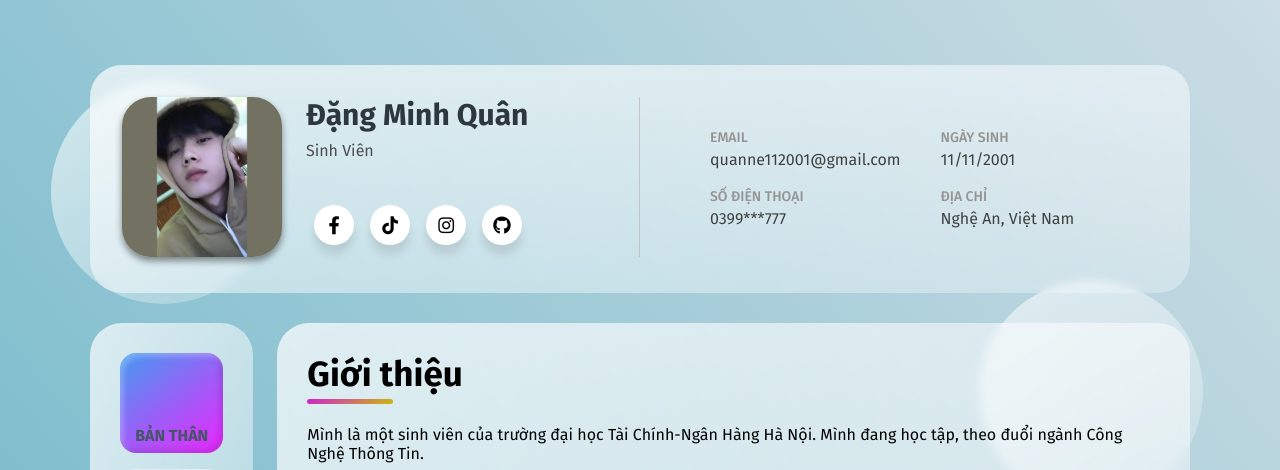
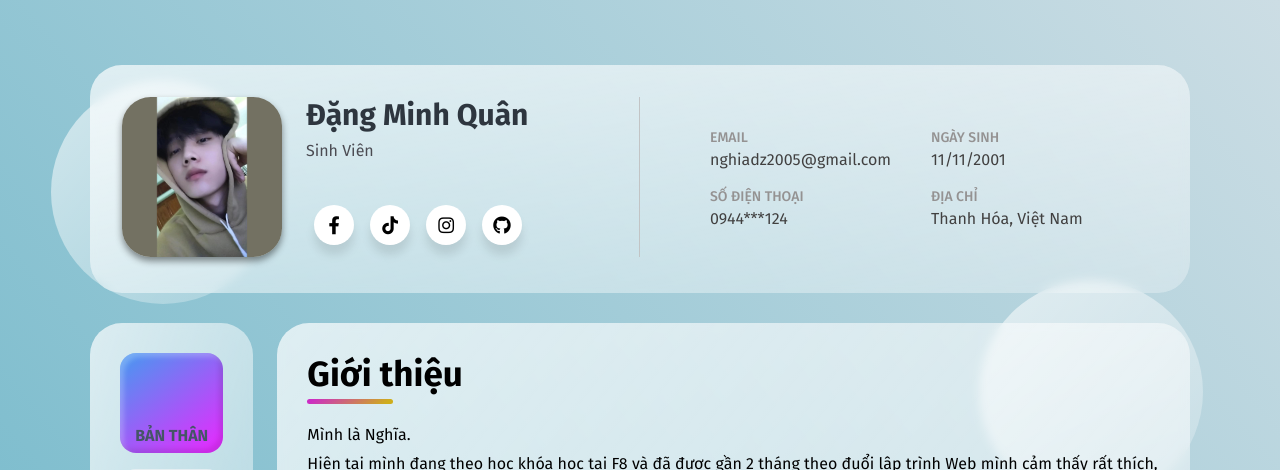
Before and after one commit to nghiaaak/nghiaa, a plain HTML site: page index.html in a window 1280 px wide. Shown: the top 470 px of the page. Drawn offline with Linux system fonts and the light colour scheme; a script that the page names is missing; some icons are missing.

Commit message:
Update index.html

```diff
--- a/index.html
+++ b/index.html
@@ -244,7 +244,7 @@
                                         >
                                             <div class="tooltip">Facebook</div>
                                             <a
-                                                href="https://www.facebook.com/dangminhquan2001"
+                                                href="https://www.facebook.com/ceovennghee05"
                                             >
                                                 <span
                                                     id="tooltip-icon"
@@ -280,7 +280,7 @@
                                         >
                                             <div class="tooltip">Instagram</div>
                                             <a
-                                                href="https://www.instagram.com/minhquan11.11/"
+                                                href="https://www.instagram.com/vnghia_238/"
                                             >
                                                 <span
                                                     id="tooltip-icon"
@@ -298,7 +298,7 @@
                                         >
                                             <div class="tooltip">GitHub</div>
                                             <a
-                                                href="https://github.com/minhquan01"
+                                                href="https://github.com/nghiaaak"
                                             >
                                                 <span
                                                     id="tooltip-icon"
@@ -321,13 +321,13 @@
                                 <ul class="intro-contact-list">
                                     <li class="intro-contact-list__item">
                                         <span class="overhead"> Email </span>
-                                        quanne112001@gmail.com
+                                        nghiadz2005@gmail.com
                                     </li>
                                     <li class="intro-contact-list__item">
                                         <span class="overhead">
                                             Số Điện Thoại
                                         </span>
-                                        0399***777
+                                        0944***124
                                     </li>
                                 </ul>
                                 <ul class="intro-contact-list">
@@ -339,7 +339,7 @@
                                     </li>
                                     <li class="intro-contact-list__item">
                                         <span class="overhead"> Địa Chỉ </span>
-                                        Nghệ An, Việt Nam
+                                        Thanh Hóa, Việt Nam
                                     </li>
                                 </ul>
                             </div>
@@ -418,10 +418,7 @@
                                         </h1>
                                     </div>
                                     <p class="extend-item-para">
-                                        Mình là một sinh viên của trường đại học
-                                        Tài Chính-Ngân Hàng Hà Nội. Mình đang
-                                        học tập, theo đuổi ngành Công Nghệ Thông
-                                        Tin.
+                                        Mình là Nghĩa.
                                     </p>
                                     <p class="extend-item-para">
                                         Hiện tại mình đang theo học khóa học tại
```
